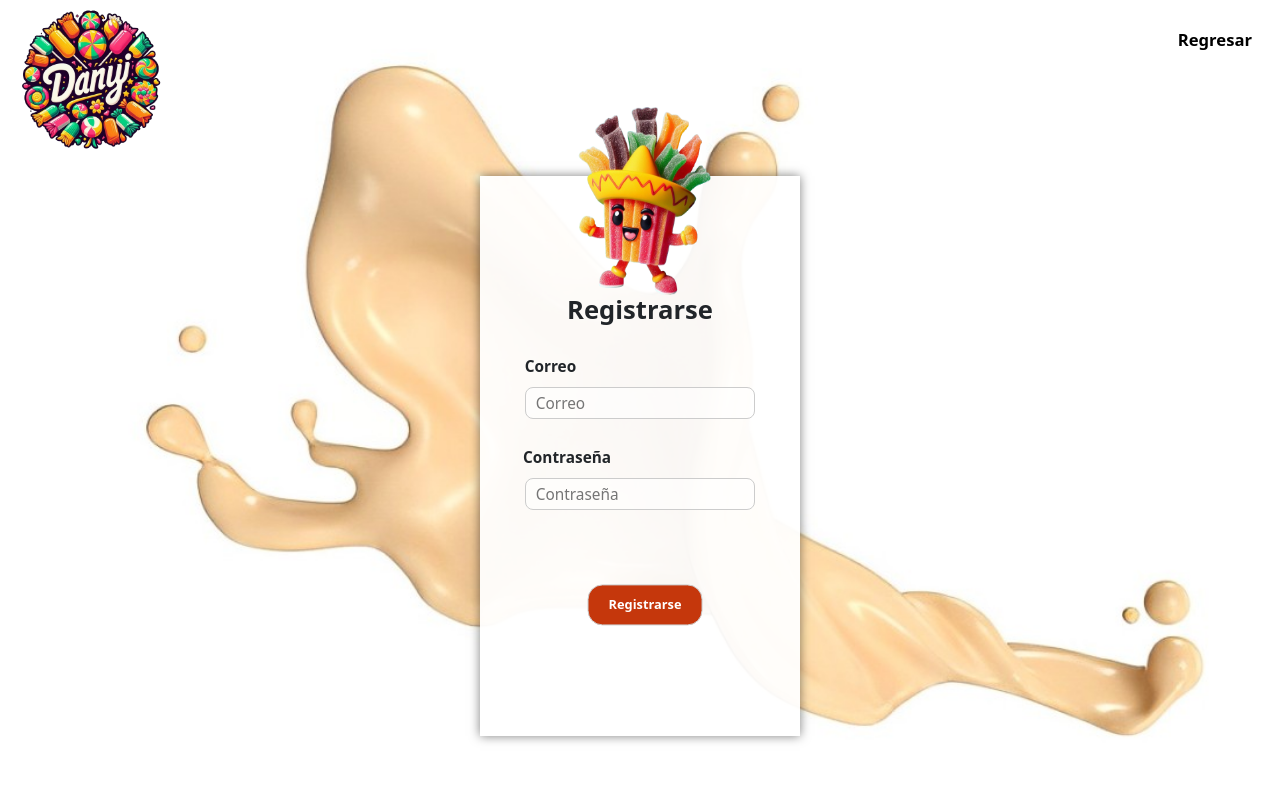
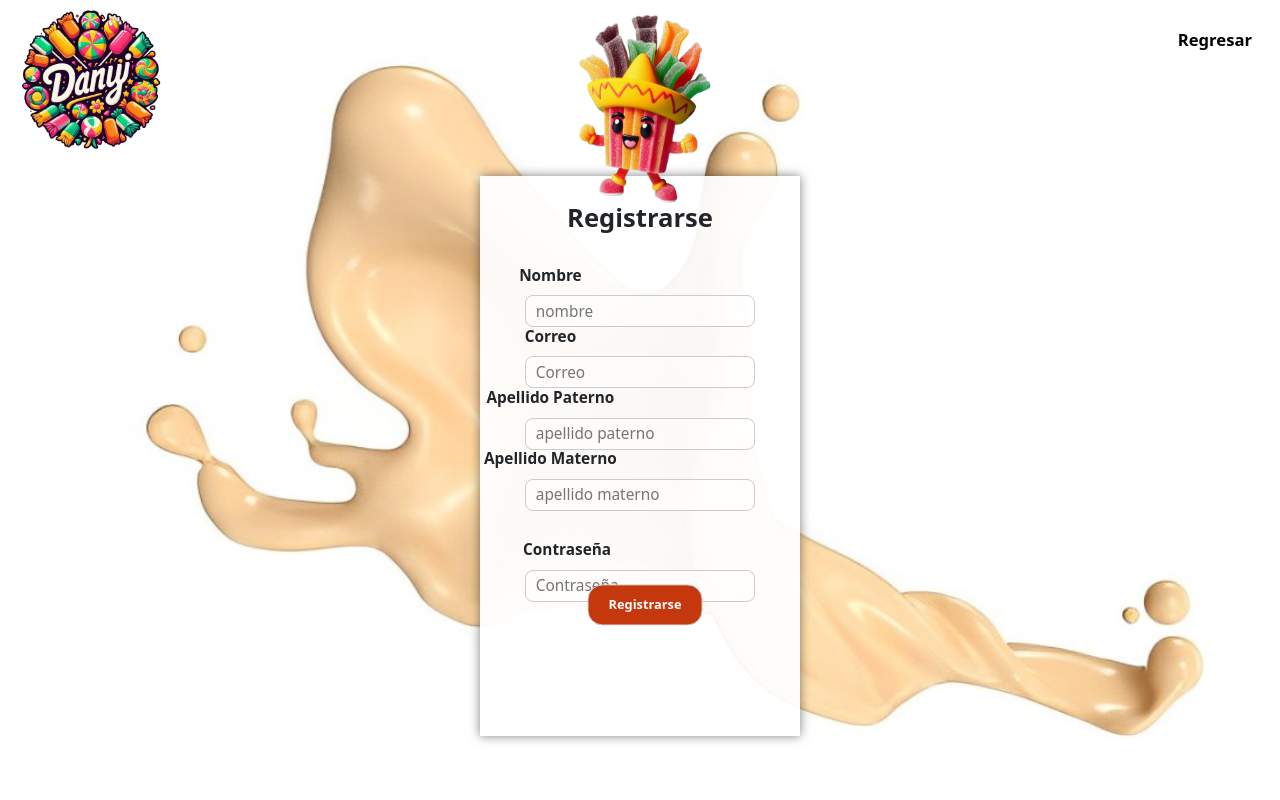
Before and after one commit to 1day123/DulceriaRA, a PHP site: page /Cliente/registrarse.php in a window 1280 px wide. Run offline with PHP 8.4, Linux system fonts and the light colour scheme; some libraries are stand-ins or nearby versions.

Commit message:
ConectarBD/RegistrarUsuarios

```diff
--- a/Cliente/css/misestilos.css
+++ b/Cliente/css/misestilos.css
@@ -232,7 +232,7 @@
      margin-bottom: -20px;
  }
 
- #labelregistro {
+ .labelregistro {
      position: relative;
      right: 7vw;
      display: block;
--- a/Cliente/registrarse.php
+++ b/Cliente/registrarse.php
@@ -30,20 +30,34 @@
     </div>
     <div class="row" id="contenedorlogin">
       <section id="login">
-        <form id="datos">
+        <form id="datos" action="../Servidor/RegistrarUsuariosbd.php" method="POST">
           <img src="img/usuario.png" alt="" id="imagenusuariologin">
           <div class="form-group">
           <h1 id="titulois">Registrarse</h1>
-            <label for="" id="labelregistro">Correo</label>
+            <label for="" class="labelregistro">Nombre</label>
             <br>
-            <input class="inputis" type="text" placeholder="Correo">
+            <input class="inputis" name ="nombre" type="text" placeholder="nombre">
+            <br>
+            <label for="" class="labelregistro">Correo</label>
+            <br>
+            <input class="inputis" name ="correo" type="text" placeholder="Correo">
+            <br>
+            <label for="" class="labelregistro">Apellido Paterno</label>
+            <br>
+            <input class="inputis" name="paterno" type="text" placeholder="apellido paterno">
+            <br>
+            <label for="" class="labelregistro">Apellido Materno</label>
+            <br>
+            <input class="inputis" name ="materno" type="text" placeholder="apellido materno">
+
+
 
           </div>
           <div class="form-group">
 
             <label for="" id="labelcontra">Contraseña</label>
             <br>
-            <input class="inputis" type="password" placeholder="Contraseña">
+            <input class="inputis" name ="contraseña" type="password" placeholder="Contraseña">
           </div>
           <button type="submit" id="registrarse2">Registrarse</button>
 
```
Also changed, not shown: Servidor/Conexion.php (added, +17 -0 lines), Servidor/RegistrarUsuariosbd.php (added, +25 -0 lines).
